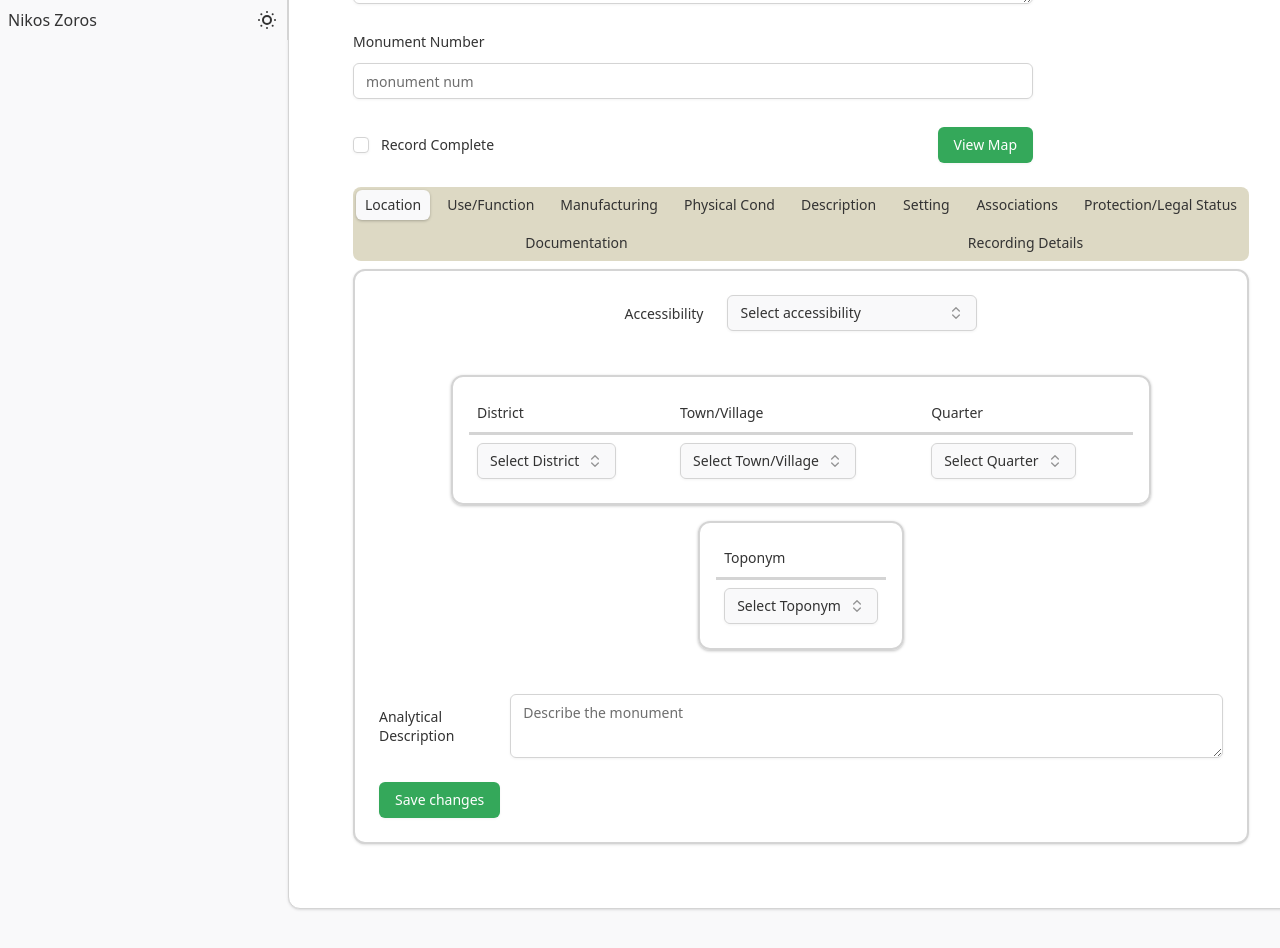
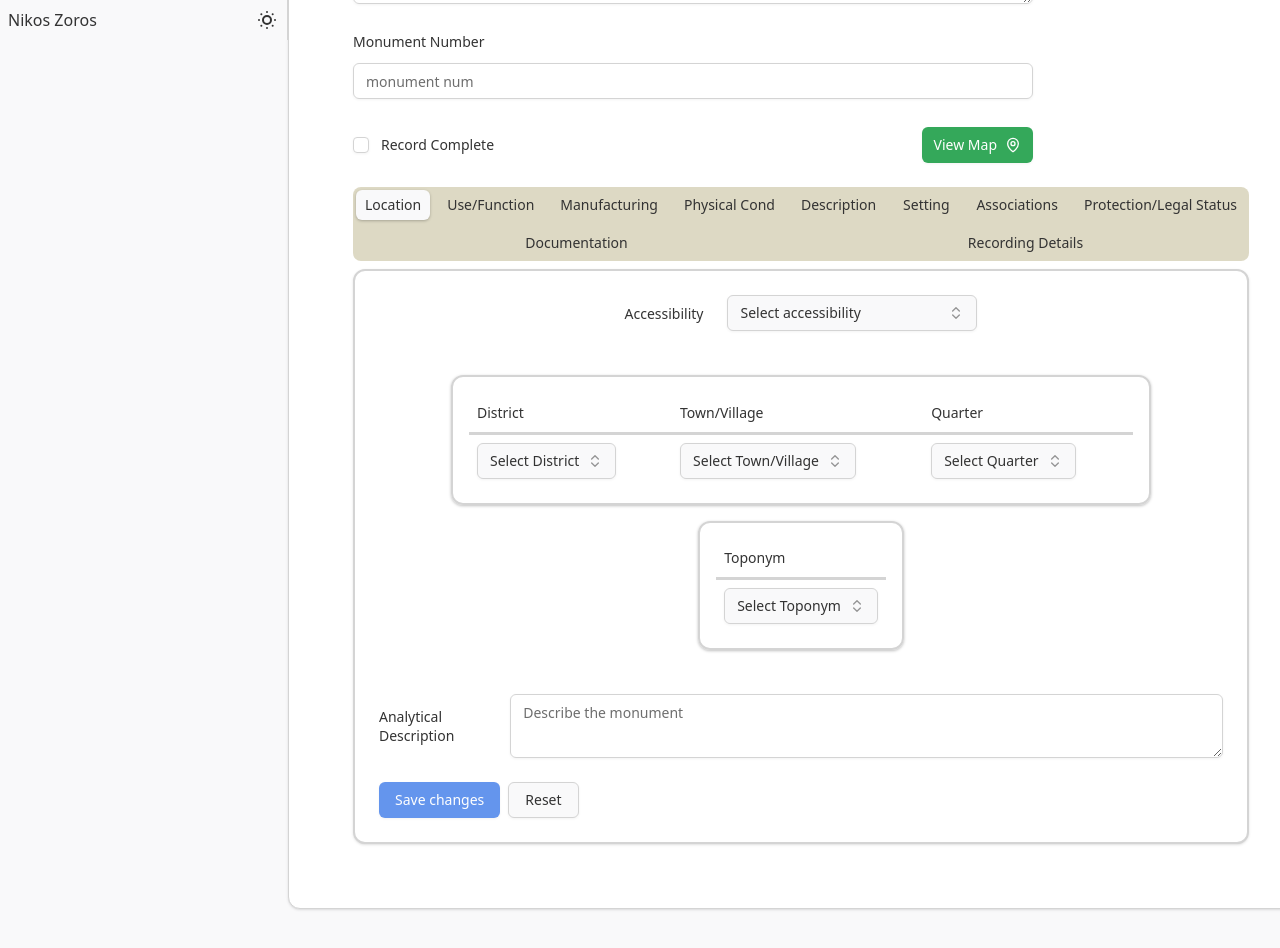
Before and after one commit to NikosZoros3533/CADIP, a React (Vite) app: page /ancient-monuments/add in a window 1280 px wide. Shown: the part 760-1708 px from the top of the page. Built offline with nearby package versions, Linux system fonts and the light colour scheme.

Commit message:
minor setup

```diff
--- a/src/components/ancientMonuments/form-component.jsx
+++ b/src/components/ancientMonuments/form-component.jsx
@@ -16,7 +16,6 @@ import {
   FieldLegend,
   FieldSet,
 } from "@/components/ui/field";
-
 import { Input } from "@/components/ui/input";
 import { Textarea } from "@/components/ui/textarea";
 import { useParams } from "react-router-dom";
@@ -24,7 +23,7 @@ import { Tabs, TabsContent, TabsList, TabsTrigger } from "@/components/ui/tabs";
 import { Checkbox } from "@/components/ui/checkbox";
 import { Label } from "@/components/ui/label";
 import MultiCheckbox from "../vocabs/MultiCheckbox";
-
+import { MapPin } from "lucide-react";
 import LocationTable from "../form-components/location-table";
 import ToponymTable from "../form-components/toponym-table";
 
@@ -84,7 +83,10 @@ export default function AMForm({ monument = null }) {
                       <Checkbox id="toggle" />
                       <Label htmlFor="toggle">Record Complete</Label>
                     </div>
-                    <Button type="button">View Map</Button>
+                    <Button type="button">
+                      View Map
+                      <MapPin />
+                    </Button>
                   </div>
                 </FieldGroup>
                 <div className="bg-muted border aspect-square w-50 h-50 rounded-xl"></div>
@@ -104,8 +106,8 @@ export default function AMForm({ monument = null }) {
             <TabsTrigger value="protection">
               Protection/Legal Status
             </TabsTrigger>
-            <TabsTrigger value="Documentation">Documentation</TabsTrigger>
-            <TabsTrigger value="Recording Details">
+            <TabsTrigger value="documentation">Documentation</TabsTrigger>
+            <TabsTrigger value="recordingDetails">
               Recording Details
             </TabsTrigger>
           </TabsList>
@@ -128,8 +130,9 @@ export default function AMForm({ monument = null }) {
                   />
                 </Field>
               </CardContent>
-              <CardFooter className="flex gap-1">
-                <Button>Save changes</Button>
+              <CardFooter className="flex gap-2">
+                <Button variant="secondary">Save changes</Button>
+                <Button variant="outline">Reset</Button>
               </CardFooter>
             </Card>
           </TabsContent>
--- /dev/null
+++ b/src/lib/register-form/formUtils.js
@@ -0,0 +1,9 @@
+import { formOptions } from "@tanstack/react-form";
+
+export const monumentOpts = formOptions({
+  defaultValues: {
+    name: "",
+    description: "",
+    accessibilities: [],
+  },
+});
--- a/src/pages/Main.jsx
+++ b/src/pages/Main.jsx
@@ -53,13 +53,13 @@ export default function Main() {
           </Popover>
         ))}
       </GridLayout>
-      <div className="grid grid-cols-1 md:grid-cols-5 grid-rows-[repeat(5,1fr)] gap-2 min-h-full p-6">
+      <div className="grid grid-cols-1 md:grid-cols-5 grid-rows-[repeat(5,1fr)] gap-2 min-h-full p-6 ">
         <div className="md:col-span-3 md:row-span-5 flex flex-col gap-4">
           {entities.map((entity) => (
             <CollapsibleComponent key={entity.title} entity={entity} />
           ))}
 
-          <GridLayout columns={2}>
+          <GridLayout columns={2} >
             <Card className="w-full min-w-sm max-w-sm">
               <CardHeader>
                 <div className="flex flex-row justify-between py-2 items-center">
```
Also changed, not shown: src/services/api.js (+1 -7 lines), src/lib/register-form/RegisterLocation.jsx (added), src/lib/utils.js (line endings or trailing spaces).
